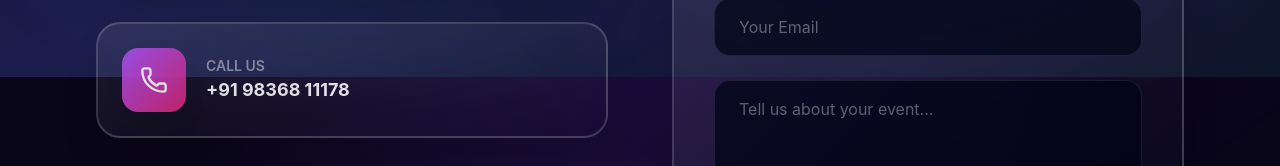
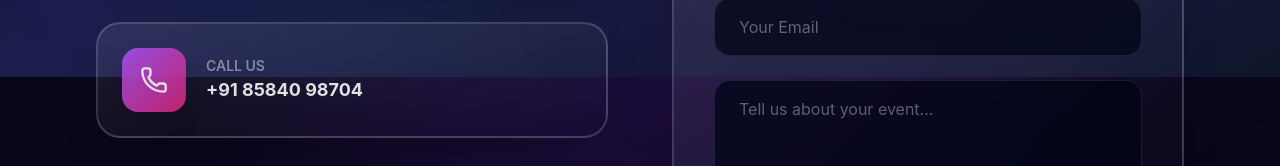
Before and after one commit to Pranav14A/onushthan, a React (Vite) app: page /contact in a window 1280 px wide. Shown: the part 723-889 px from the top of the page. Built offline with nearby package versions, Linux system fonts and the light colour scheme.

Commit message:
contact updated

```diff
--- a/src/pages/ContactsPage.jsx
+++ b/src/pages/ContactsPage.jsx
@@ -71,7 +71,7 @@ export default function ContactPage() {
                 {
                   icon: Phone,
                   title: "Call Us",
-                  value: "+91 98368 11178",
+                  value: "+91 85840 98704",
                   gradient: "from-purple-500 to-pink-600",
                 },
                 {
```
